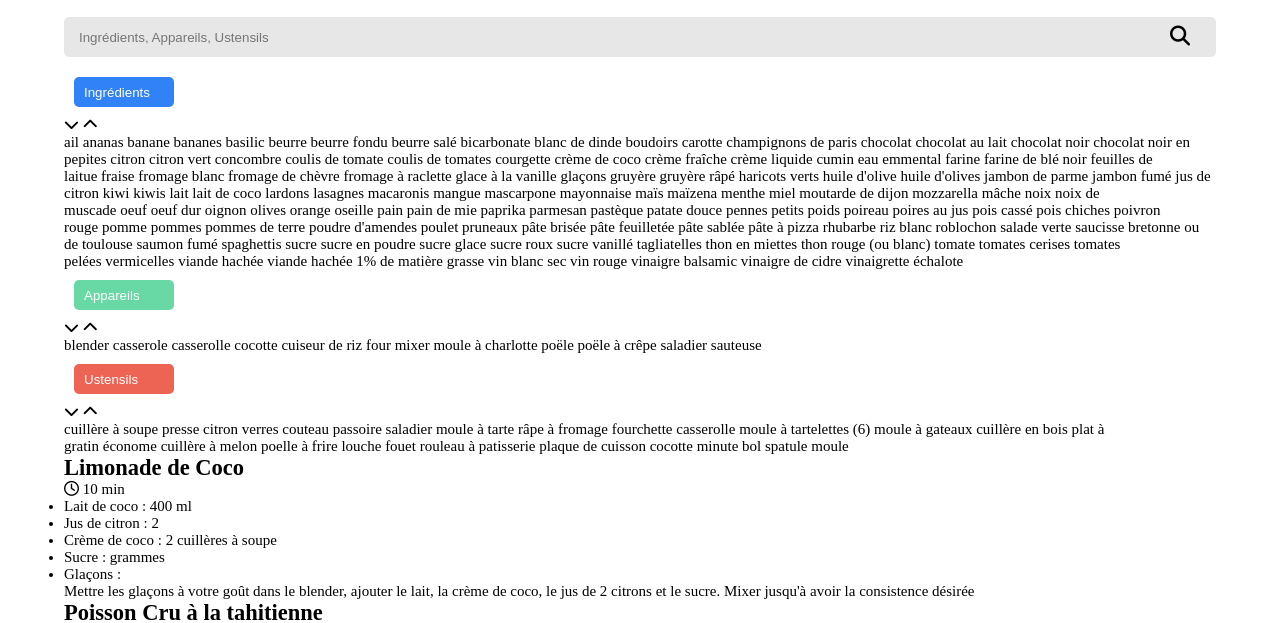
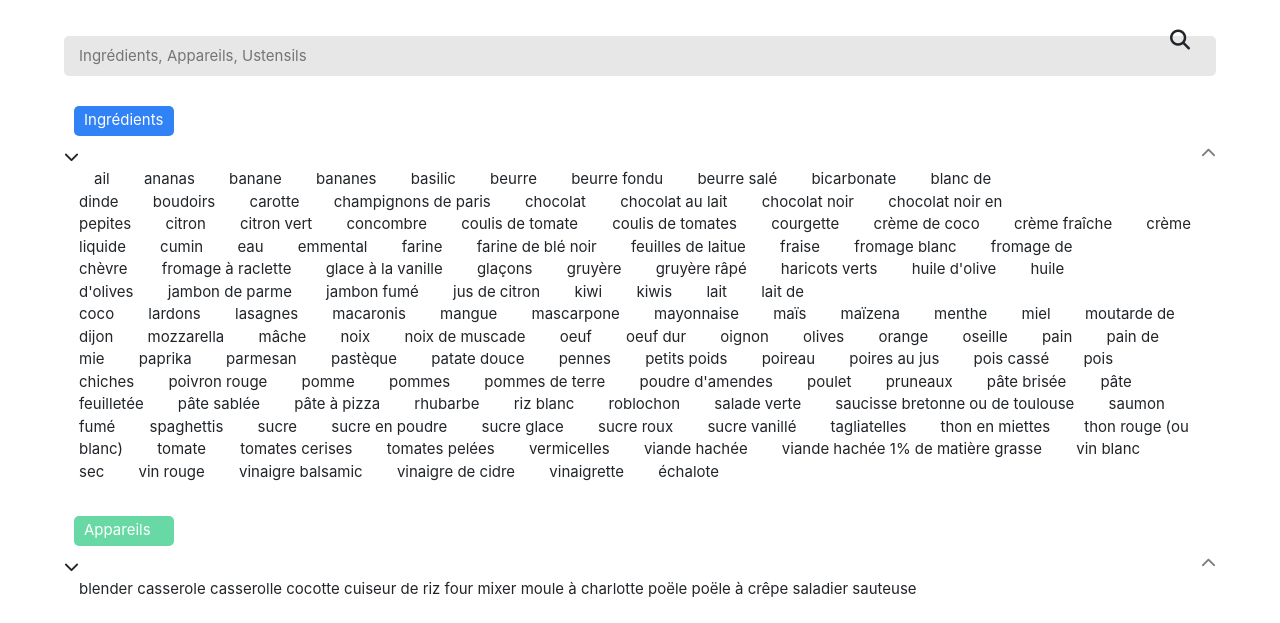
Before and after one commit to Nekochan977/NadjaTalaouitMockli_7_20042021, a plain HTML site: page index.html in a window 1280 px wide. Shown: the part 120-743 px from the top of the page. Drawn offline with nearby package versions, Linux system fonts and the light colour scheme.

Commit message:
added bootstrap cdn + bootstrap classes and new classes on chevron icons

```diff
--- a/index.html
+++ b/index.html
@@ -4,7 +4,11 @@
     <meta charset="UTF-8">
     <meta http-equiv="X-UA-Compatible" content="IE=edge">
     <meta name="viewport" content="width=device-width, initial-scale=1.0">
+    <!--FontAwsome CDN-->
     <link rel="stylesheet" href="https://cdnjs.cloudflare.com/ajax/libs/font-awesome/6.1.1/css/all.min.css" integrity="sha512-KfkfwYDsLkIlwQp6LFnl8zNdLGxu9YAA1QvwINks4PhcElQSvqcyVLLD9aMhXd13uQjoXtEKNosOWaZqXgel0g==" crossorigin="anonymous" referrerpolicy="no-referrer" />
+    <!--Bootstrap CDN-->
+    <link rel="stylesheet" href="https://cdn.jsdelivr.net/npm/bootstrap@4.6.1/dist/css/bootstrap.min.css" integrity="sha384-zCbKRCUGaJDkqS1kPbPd7TveP5iyJE0EjAuZQTgFLD2ylzuqKfdKlfG/eSrtxUkn" crossorigin="anonymous">
+    <!--CSS stylesheet-->
     <link rel="stylesheet" href="style.css">
     <title>Les petits plats</title>
 </head>
@@ -31,28 +35,28 @@
                     <label for="indredients"></label>
                     <input class="input ingredients" data-type="ingredients" type="text" placeholder="Ingrédients">
                     <div class="icon-container">
-                        <i class="fas fa-chevron-down"></i>
-                        <i class="fas fa-chevron-up"></i>
+                        <i class="fas fa-chevron-down open"></i>
+                        <i class="fas fa-chevron-up close"></i>
                     </div>
-                    <div class="elements ingredientElts" data-name="ingredients"></div>
+                    <div class="elements ingredientElts container-fluid" data-name="ingredients"></div>
                 </div>
                 <div class="select appliance-select">
                     <label for="appliances"></label>
                     <input class="input appliances" data-type="appliances" type="text" placeholder="Appareils">
-                    <div class="icon-container">
-                        <i class="fas fa-chevron-down"></i>
-                        <i class="fas fa-chevron-up"></i>
+                    <div class="icon-container display-elements">
+                        <i class="fas fa-chevron-down open"></i>
+                        <i class="fas fa-chevron-up close"></i>
                     </div>
-                    <div class="elements applianceElts" data-name="appliances"></div>
+                    <div class="elements applianceElts container-fluid" data-name="appliances"></div>
                 </div>
                 <div class="select ustensils-select">
                     <label for="ustensils"></label>
                     <input class="input ustensils" data-type="ustensils" type="text" placeholder="Ustensils">
                     <div class="icon-container">
-                        <i class="fas fa-chevron-down"></i>
-                        <i class="fas fa-chevron-up"></i>
+                        <i class="fas fa-chevron-down open"></i>
+                        <i class="fas fa-chevron-up close"></i>
                     </div>
-                    <div class="elements ustensilsElts" data-name="ustensils"></div>
+                    <div class="elements ustensilsElts container-fluid" data-name="ustensils"></div>
                 </div>
         </div>
         </section>
@@ -60,12 +64,17 @@
 
         <!-- recipes section   -->
         <section class="recipes">
-            <div class="recipes-articles-container"></div>
+            <div class="recipes-articles-container container-fluid"></div>
         </section>
 
 
 
     </main>
+    <!--Bootstrap CDN scripts-->
+    <script src="https://cdn.jsdelivr.net/npm/jquery@3.5.1/dist/jquery.slim.min.js" integrity="sha384-DfXdz2htPH0lsSSs5nCTpuj/zy4C+OGpamoFVy38MVBnE+IbbVYUew+OrCXaRkfj" crossorigin="anonymous"></script>
+    <script src="https://cdn.jsdelivr.net/npm/popper.js@1.16.1/dist/umd/popper.min.js" integrity="sha384-9/reFTGAW83EW2RDu2S0VKaIzap3H66lZH81PoYlFhbGU+6BZp6G7niu735Sk7lN" crossorigin="anonymous"></script>
+    <script src="https://cdn.jsdelivr.net/npm/bootstrap@4.6.1/dist/js/bootstrap.min.js" integrity="sha384-VHvPCCyXqtD5DqJeNxl2dtTyhF78xXNXdkwX1CZeRusQfRKp+tA7hAShOK/B/fQ2" crossorigin="anonymous"></script>
+    <!--Project JS script-->
     <script type="module" src="./js/main.js"></script>
 </body>
 </html>
```
